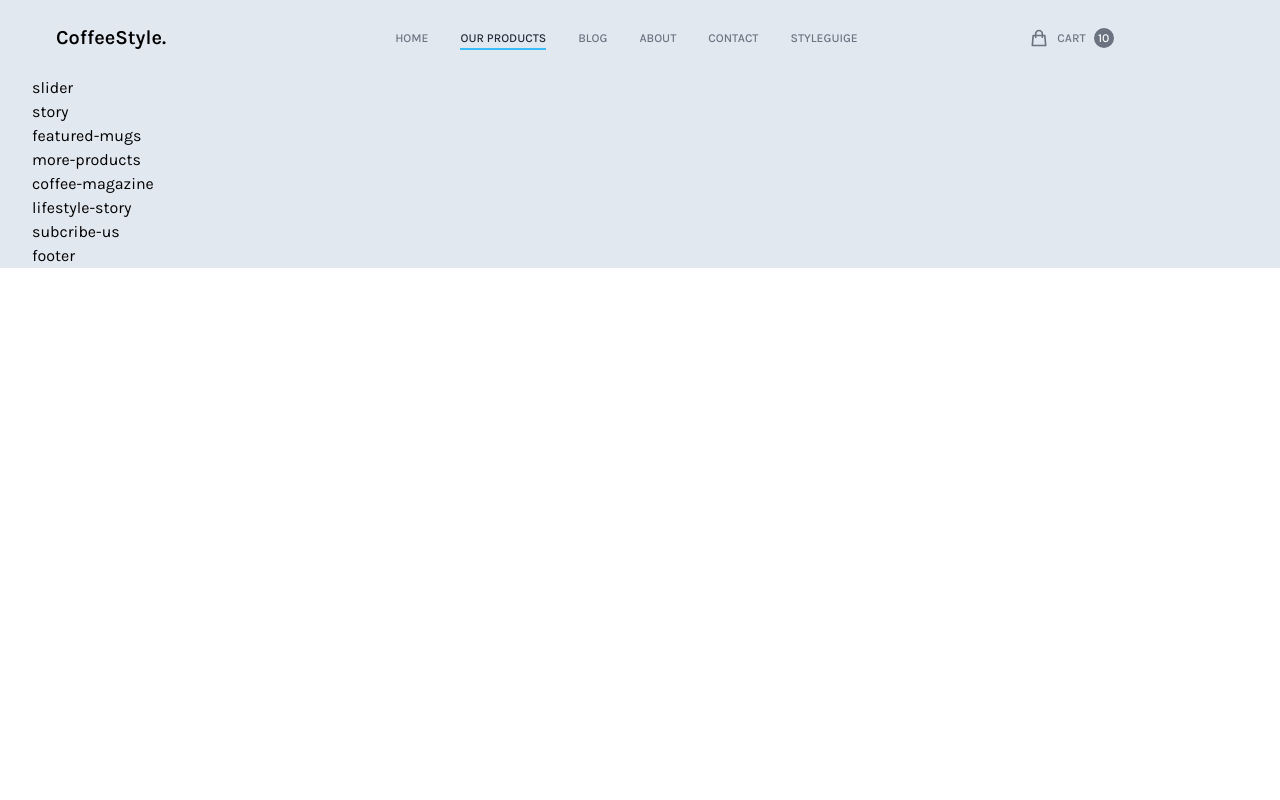
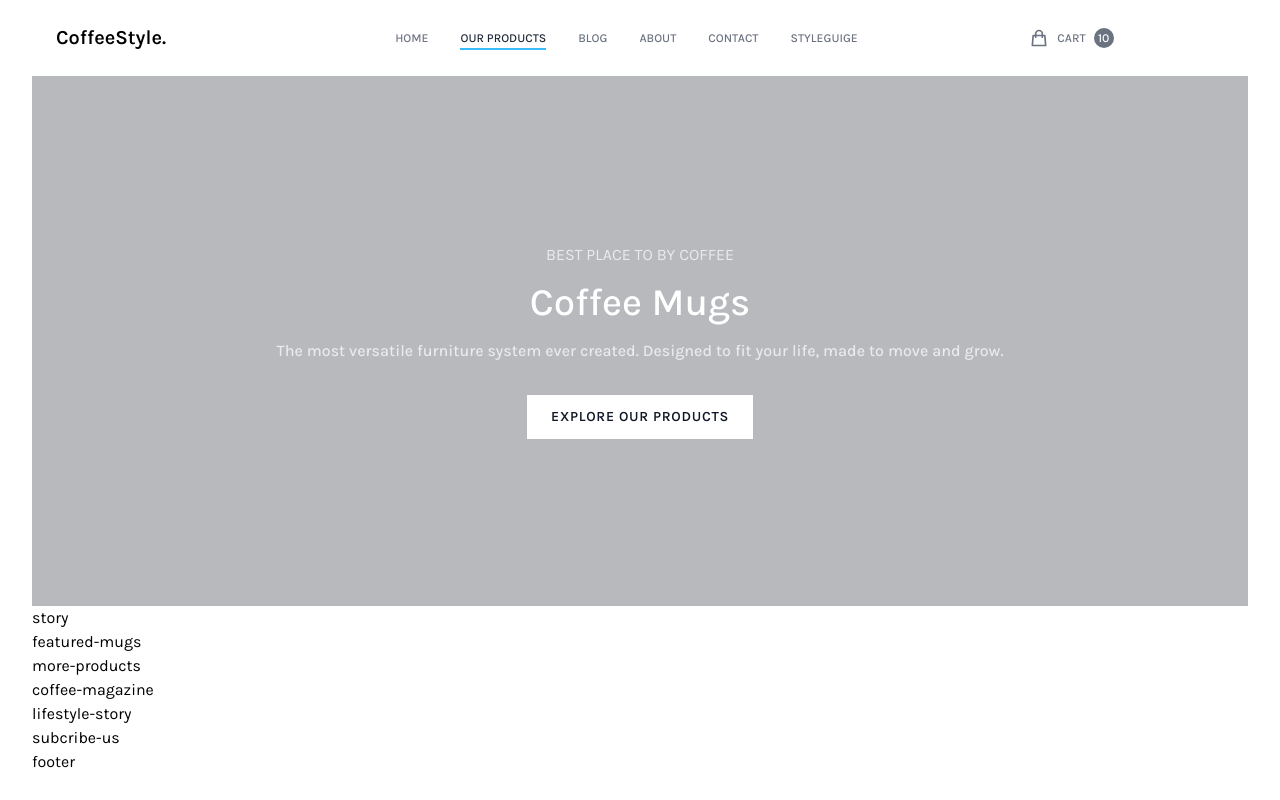
Before and after one commit to huuwxnhax/CoffeeStyle-tailwind-css, a website: page public/index.html in a window 1280 px wide. Drawn offline with nearby package versions, Linux system fonts and the light colour scheme; files that its build step writes are made by us from their sources.

Commit message:
Add slider

```diff
--- a/public/index.html
+++ b/public/index.html
@@ -10,7 +10,7 @@
     </head>
     <body>
         <div id="root">
-            <div class="content-wrapper font-Karla max-w-screen-2xl text-base mx-auto px-8 bg-slate-200">
+            <div class="content-wrapper font-Karla max-w-screen-2xl text-base mx-auto px-8">
                 <header class="p-6 mx-auto">
                     <nav class="flex flex-row justify-between items-center relative">
                         <!-- Logo -->
@@ -73,7 +73,20 @@
                     </nav>
                 </header>
                 <main>
-                    <div class="slider">slider</div>
+                    <div class="slider h-[530px] bg-[url('./imgs/favicon/slider.jpg')] bg-cover bg-no-repeat bg-bottom">
+                        <div class="w-fu h-full flex justify-center items-center bg-gray-900 bg-opacity-30">
+                            <div class="text-white mx-16 text-center">
+                                <div class="uppercase mb-6 opacity-70">Best Place to by coffee</div>
+                                <div class="font-medium text-[2.4rem] mb-6">Coffee Mugs</div>
+                                <div class="opacity-70 font-medium mb-8">The most versatile furniture system ever created. Designed to fit your life, made to move and grow.</div>
+                                <div class="flex justify-center">
+                                    <div class="uppercase bg-white text-gray-900 w-max tracking-wider py-3 px-6 text-sm font-semibold cursor-pointer hover:bg-opacity-90">
+                                        Explore our products
+                                    </div>
+                                </div>
+                            </div>
+                        </div>
+                    </div>
                     <div class="story">story</div>
                     <div class="featured-mugs">featured-mugs</div>
                     <div class="more-products">more-products</div>
--- a/tailwind.config.js
+++ b/tailwind.config.js
@@ -16,6 +16,9 @@ module.exports = {
     animation: {
         slideDown: 'slideDown 0.4s ease-in-out',
     },
+    backgroundImage: {
+      'slider-bg': 'url("./imgs/favicon/slider.jpg")'
+    }
   },
   plugins: [],
 }
```
Also changed, not shown: public/imgs/favicon/slider.jpg (added).
